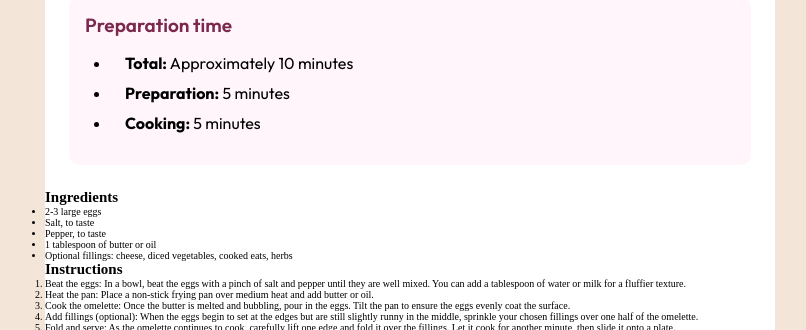
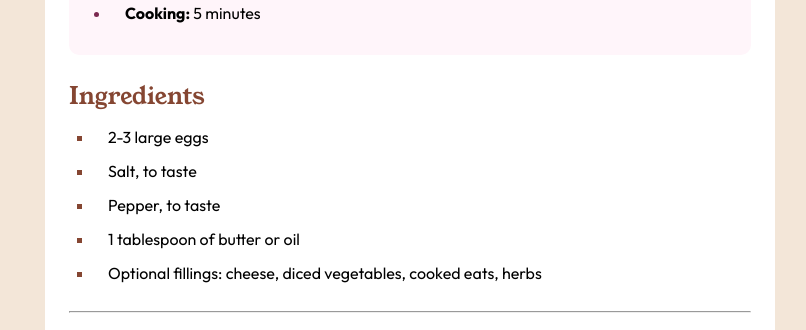
Before and after one commit to itsme11-sudo/recipe-pageFM, a plain HTML site: page index.html in a window 1280 px wide. Shown: the part 444-774 px from the top of the page, without its empty margins (230-1036 px from the left). Drawn offline with Linux system fonts and the light colour scheme.

Commit message:
add styling for all h2 and ingredients section

```diff
--- a/index.html
+++ b/index.html
@@ -59,6 +59,7 @@
             </li>
           </ul>
         </section>
+        <hr />
         <section class="instructions">
           <h2>Instructions</h2>
           <ol>
--- a/public/styles.css
+++ b/public/styles.css
@@ -77,7 +77,7 @@ main {
 .preparation ul {
   margin: 1.6rem;
   font-weight: 400;
-  list-style: disc;
+  list-style-type: disc;
 }
 
 .preparation ul li {
@@ -85,3 +85,43 @@ main {
   margin: 1rem;
   padding-left: 14px;
 }
+
+.preparation ul li::marker {
+  color: hsl(332, 51%, 32%);
+}
+
+/* ingredients section */
+
+.ingredients {
+  margin: 0 2.4rem 2.8rem;
+}
+
+h2 {
+  font-family: young-serif;
+  font-weight: 400;
+  font-size: 2.4rem;
+  color: hsl(14, 45%, 36%);
+}
+
+.ingredients ul {
+  margin: 1rem 1.5rem;
+  font-family: outfit;
+  font-weight: 400;
+  list-style-type: square;
+}
+
+.ingredients ul li {
+  font-size: 1.6rem;
+  margin: 1.4rem 1rem;
+  padding-left: 14px;
+}
+
+.ingredients ul li::marker,
+.instructions ul li::marker {
+  color: hsl(14, 45%, 36%);
+}
+
+hr {
+  color: hsl(14, 45%, 36%);
+  margin: 2.4rem;
+}
```
